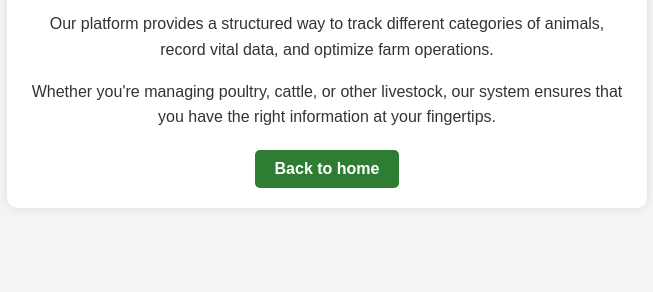
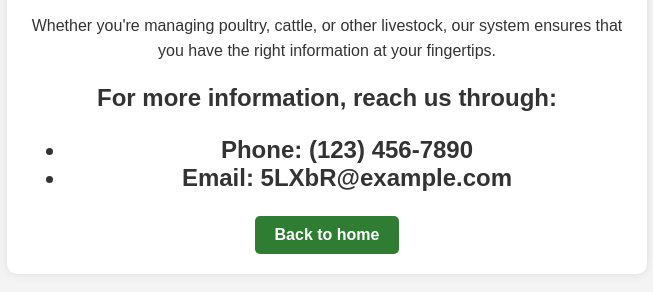
Before and after one commit to Jimmyshankil/reausarant-landing-page, a plain HTML site: page templates/about us.html in a window 1280 px wide. Shown: the part 374-666 px from the top of the page, without its empty margins (313-966 px from the left). Drawn offline with Linux system fonts and the light colour scheme.

Commit message:
templates

```diff
--- a/templates/about us.html
+++ b/templates/about us.html
@@ -21,6 +21,12 @@
             Whether you're managing poultry, cattle, or other livestock, our system ensures
             that you have the right information at your fingertips.
         </p>
+        <h2>For more information, reach us through:
+            <ul>
+                <li>Phone: (123) 456-7890</li>
+                <li>Email: 5LXbR@example.com</li>
+            </ul>
+        </h2>
         <div class="cta">
             <a href="/">Back to home</a>
         </div>
```
